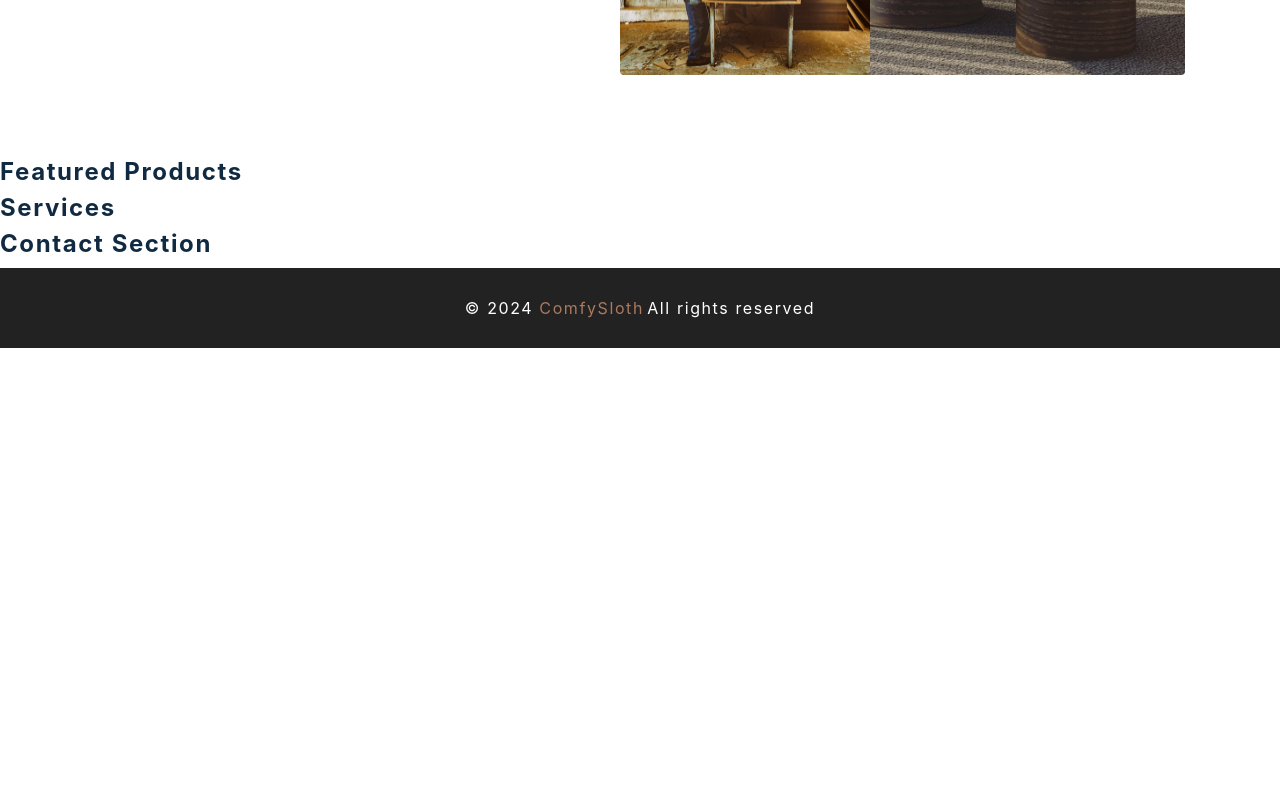
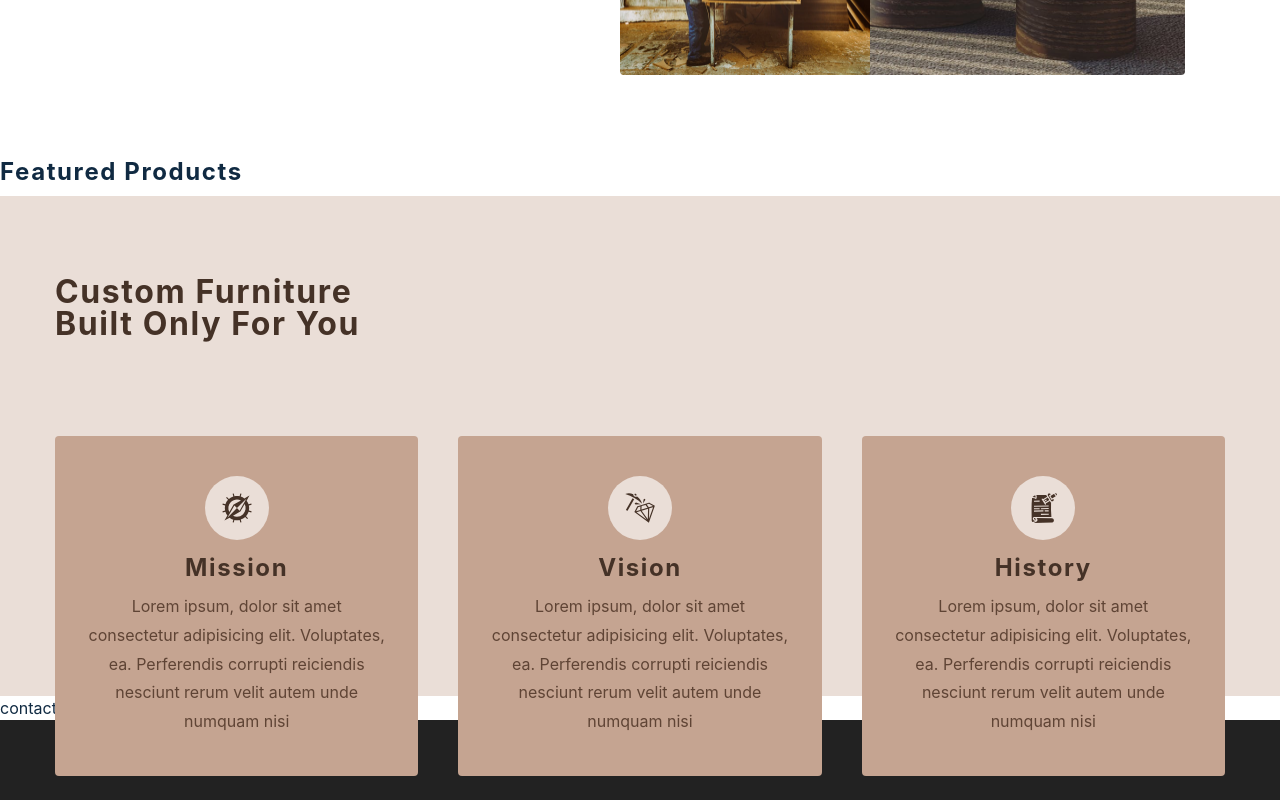
Before and after one commit to Meetkamal256/Reactjs-websites, a React (Create React App) app in the folder comfy-sloth-store/: page / in a window 1280 px wide. Shown: the part 640-1440 px from the top of the page. Before the commit the page ends 988 px from the top, so only its background shows below. Built offline with nearby package versions, Linux system fonts and the light colour scheme; the HTML template or start-up script is replaced by a standard one.

Commit message:
services component layout and styling done

```diff
--- a/comfy-sloth-store/src/components/Contact.js
+++ b/comfy-sloth-store/src/components/Contact.js
@@ -2,7 +2,7 @@
 import styled from 'styled-components'
 
 const Contact = () => {
-  return <h4>contact section</h4>
+  return <>contact section</>
 }
 const Wrapper = styled.section`
   padding: 5rem 0;
--- a/comfy-sloth-store/src/components/Services.js
+++ b/comfy-sloth-store/src/components/Services.js
@@ -1,10 +1,33 @@
-import React from 'react'
-import styled from 'styled-components'
-import { services } from '../utils/constants'
+import React from "react";
+import styled from "styled-components";
+import { services } from "../utils/constants";
 
 const Services = () => {
-  return <h4>services </h4>
-}
+  return (
+    <Wrapper>
+      <div className="section-center">
+        <article className="header">
+          <h3>
+            Custom furniture <br /> built only for you
+          </h3>
+          <p></p>
+        </article>
+        <div className="services-center">
+          {services.map((service) => {
+            const { id, icon, title, text } = service;
+            return (
+              <article key={id} className="service">
+                <span className="icon">{icon}</span>
+                <h4>{title}</h4>
+                <p>{text}</p>
+              </article>
+            );
+          })}
+        </div>
+      </div>
+    </Wrapper>
+  );
+};
 
 const Wrapper = styled.section`
   h3,
@@ -68,5 +91,5 @@
       transform: translateY(5rem);
     }
   }
-`
-export default Services
+`;
+export default Services;
```
